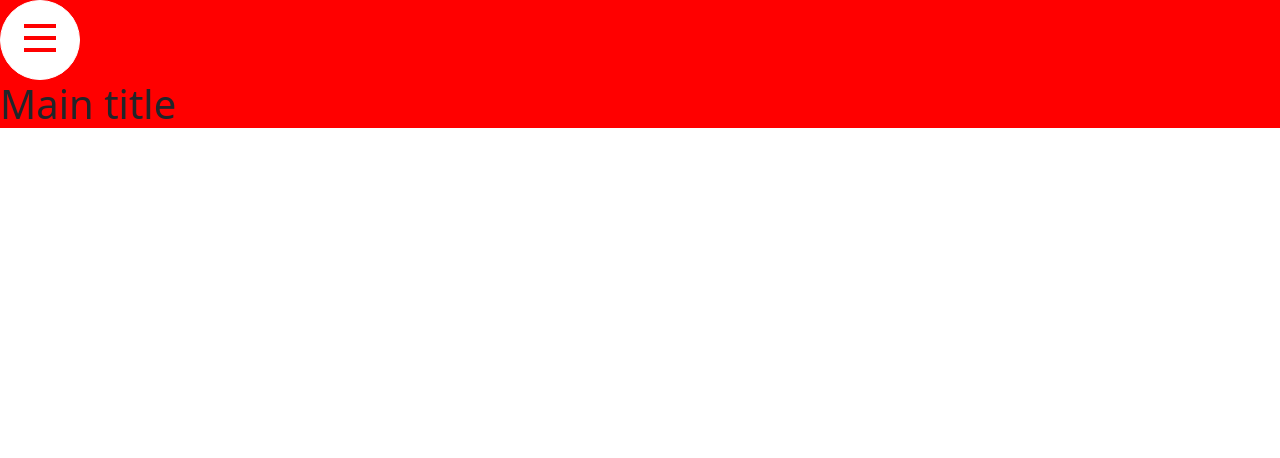
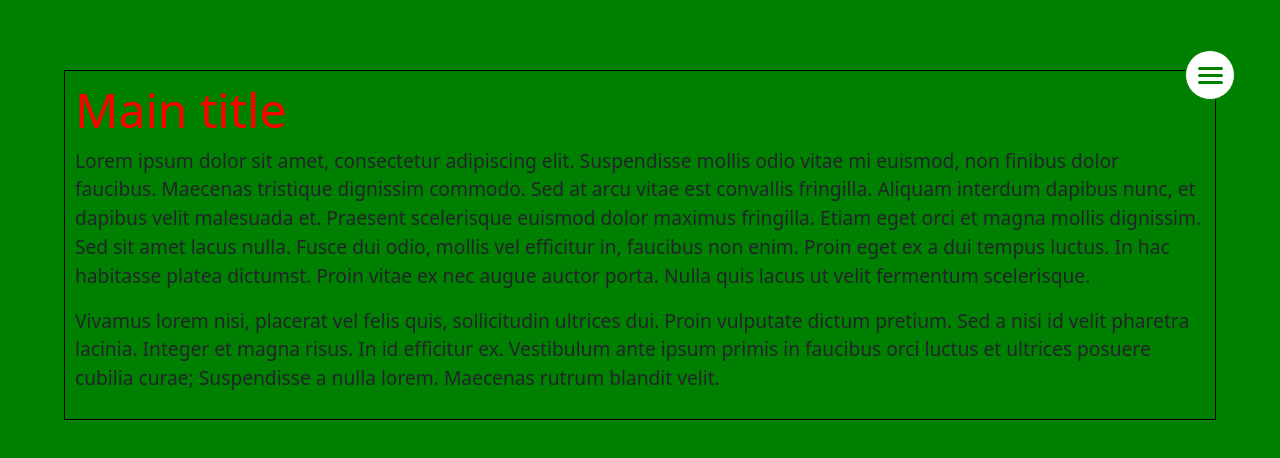
Before and after one commit to szeidl-balazs/basic_html_css_site_1, a plain HTML site: page index.html in a window 1280 px wide. Drawn offline with nearby package versions, Linux system fonts and the light colour scheme; files that its build step writes are made by us from their sources.

Commit message:
Responsive in all break points. To change flex direction to row for large screens.

```diff
--- a/index.html
+++ b/index.html
@@ -5,24 +5,37 @@
 <meta name="viewport" content="width=device-width, initial-scale=1.0">
 <meta http-equiv="X-UA-Compatible" content="ie=edge">
 <meta name="Description" content="Enter your description here"/>
-<link rel="stylesheet" href="https://cdnjs.cloudflare.com/ajax/libs/twitter-bootstrap/5.0.0-beta1/css/bootstrap.min.css">
-<link rel="stylesheet" href="https://cdnjs.cloudflare.com/ajax/libs/font-awesome/5.15.2/css/all.min.css">
-<link rel="stylesheet" href="assets/css/style.css">
+<link href="https://cdn.jsdelivr.net/npm/bootstrap@5.0.0-beta3/dist/css/bootstrap.min.css" rel="stylesheet" integrity="sha384-eOJMYsd53ii+scO/bJGFsiCZc+5NDVN2yr8+0RDqr0Ql0h+rP48ckxlpbzKgwra6" crossorigin="anonymous">
 <link rel="stylesheet" href="/style.css">
 <title>Basic site template_1</title>
 </head>
 <body>
+
+
 	<div class="main-container">
-		<div class="menu-cont">
-			<svg xmlns="http://www.w3.org/2000/svg" width="8" height="8" viewBox="0 0 8 10">
-				<path d="M0 0v1h8v-1h-8zm0 2.97v1h8v-1h-8zm0 3v1h8v-1h-8z" transform="translate(0 1)" />
-			</svg>
+
+		<div class="frame">
+
+			<div class="menu-cont">
+				<div class="menu-line1"></div>
+				<div class="menu-line1"></div>
+				<div class="menu-line1"></div>
+			</div>
+
+			<h1 class="display-1">Main title</h1>
+
+			<p class="lead">
+				Lorem ipsum dolor sit amet, consectetur adipiscing elit. Suspendisse mollis odio vitae mi euismod, non finibus dolor faucibus. Maecenas tristique dignissim commodo. Sed at arcu vitae est convallis fringilla. Aliquam interdum dapibus nunc, et dapibus velit malesuada et. Praesent scelerisque euismod dolor maximus fringilla. Etiam eget orci et magna mollis dignissim. Sed sit amet lacus nulla. Fusce dui odio, mollis vel efficitur in, faucibus non enim. Proin eget ex a dui tempus luctus. In hac habitasse platea dictumst. Proin vitae ex nec augue auctor porta. Nulla quis lacus ut velit fermentum scelerisque.
+			</p>
+
+			<p class="lead">
+				Vivamus lorem nisi, placerat vel felis quis, sollicitudin ultrices dui. Proin vulputate dictum pretium. Sed a nisi id velit pharetra lacinia. Integer et magna risus. In id efficitur ex. Vestibulum ante ipsum primis in faucibus orci luctus et ultrices posuere cubilia curae; Suspendisse a nulla lorem. Maecenas rutrum blandit velit.
+			</p>
+
+
 		</div>
-		<h1>Main title</h1>
 
 	</div>
 
-<script src="https://cdnjs.cloudflare.com/ajax/libs/popper.js/2.5.4/umd/popper.min.js"></script>
-<script src="https://cdnjs.cloudflare.com/ajax/libs/twitter-bootstrap/5.0.0-beta1/js/bootstrap.min.js"></script>
 </body>
 </html>
--- a/style.scss
+++ b/style.scss
@@ -6,24 +6,185 @@
 	box-sizing: border-box;
 }
 
+$background-color: green;
+$title-color: red;
+$text-color: white;
+
+body {
+	background-color: $background-color;
+}
+
 .main-container {
-	background-color: red;
+
+	display: flex;
+	flex-direction: column;
+	justify-content: center;
+	align-items: center;
+}
+
+h1 {
+	color: $title-color;
+}
+
+.frame {
+	width: 80vw;
+	margin: 40px;
+	padding: 10px;
+	border: 1px solid black;
+}
+
+.display-1 {
+	font-size: 2rem;
+}
+
+.lead {
+	font-size: 0.8rem;
+}
+
+
 
 	.menu-cont {
-		width: 80px;
-		height: 80px;
-		border: 1px solid white;
+		position: absolute;
+		top: 20px;
+		right: 20px;
+		display: flex;
+		flex-direction: column;
+		width: 50px;
+		height: 50px;
+		border: 1px solid $background-color;
 		background-color: white;
-		border-radius: 80px;
+		border-radius: 50px;
 		display: flex;
 		justify-content: center;
 		align-items: center;
 
-		svg {
-			width: 80px;
-			height: 40px;
-			fill: red;
+		.menu-line1 {
 
+			width: 25px;
+			height: 3px;
+			background-color:$background-color;
+			margin: 2px 0;
+			border-radius: 5px;
 		}
+
+	}
+
+
+// X-Small devices (portrait phones, less than 576px)
+// No media query for `xs` since this is the default in Bootstrap
+
+// Small devices (landscape phones, 576px and up)
+@media screen and (min-width: 568px) {
+	.display-1 {
+		font-size: 2rem;
+	}
+
+	.lead {
+		font-size: 0.9rem;
+	}
+
+	.menu-cont {
+		position: absolute;
+		top: 20px;
+		right: 15px;
+	}
+
+	.frame {
+		width: 90%;
+		//margin: 10px;
+		padding: 10px;
+	}
+
+
+}
+
+// Medium devices (tablets, 768px and up)
+@media (min-width: 767px) {
+	.display-1 {
+		font-size: 3rem;
+	}
+
+	.lead {
+		font-size: 1rem;
+	}
+
+}
+
+//Large devices (desktops, 992px and up)
+@media (min-width: 992px) {
+
+	.main-container {
+		margin-top: 30px;
+	}
+
+	.display-1 {
+		font-size: 3rem;
+	}
+
+	.lead {
+		font-size: 1.2rem;
+	}
+
+	.menu-cont {
+		position: absolute;
+		top: 50px;
+		right: 25px;
+	}
+
+
+}
+
+// X-Large devices (large desktops, 1200px and up)
+@media (min-width: 1200px) {
+
+	.menu-cont {
+		position: absolute;
+		top: 50px;
+		right: 45px;
+	}
+
+}
+
+// XX-Large devices (larger desktops, 1400px)
+@media (min-width: 1400px) {
+
+
+	.display-1 {
+		font-size: 4rem;
+	}
+
+	.lead {
+		font-size: 1.4rem;
+	}
+
+	.menu-cont {
+		position: absolute;
+		top: 40px;
+		right: 40px;
+		width: 70px;
+		height: 70px;
+
+		.menu-line1 {
+
+			width: 35px;
+			height: 3px;
+			background-color:$background-color;
+			margin: 3px 0;
+			border-radius: 5px;
+		}
+
+
+	}
+
+}
+
+//desktop screens 1920 and above
+@media screen and (min-width: 1920px) {
+	.menu-cont {
+		position: absolute;
+		top: 40px;
+		right: 60px;
+		width: 70px;
+		height: 70px;
 	}
 }
```
Also changed, not shown: menu_black_back.svg (added), menu_white_back.svg (added), style.css, 1 other file.
